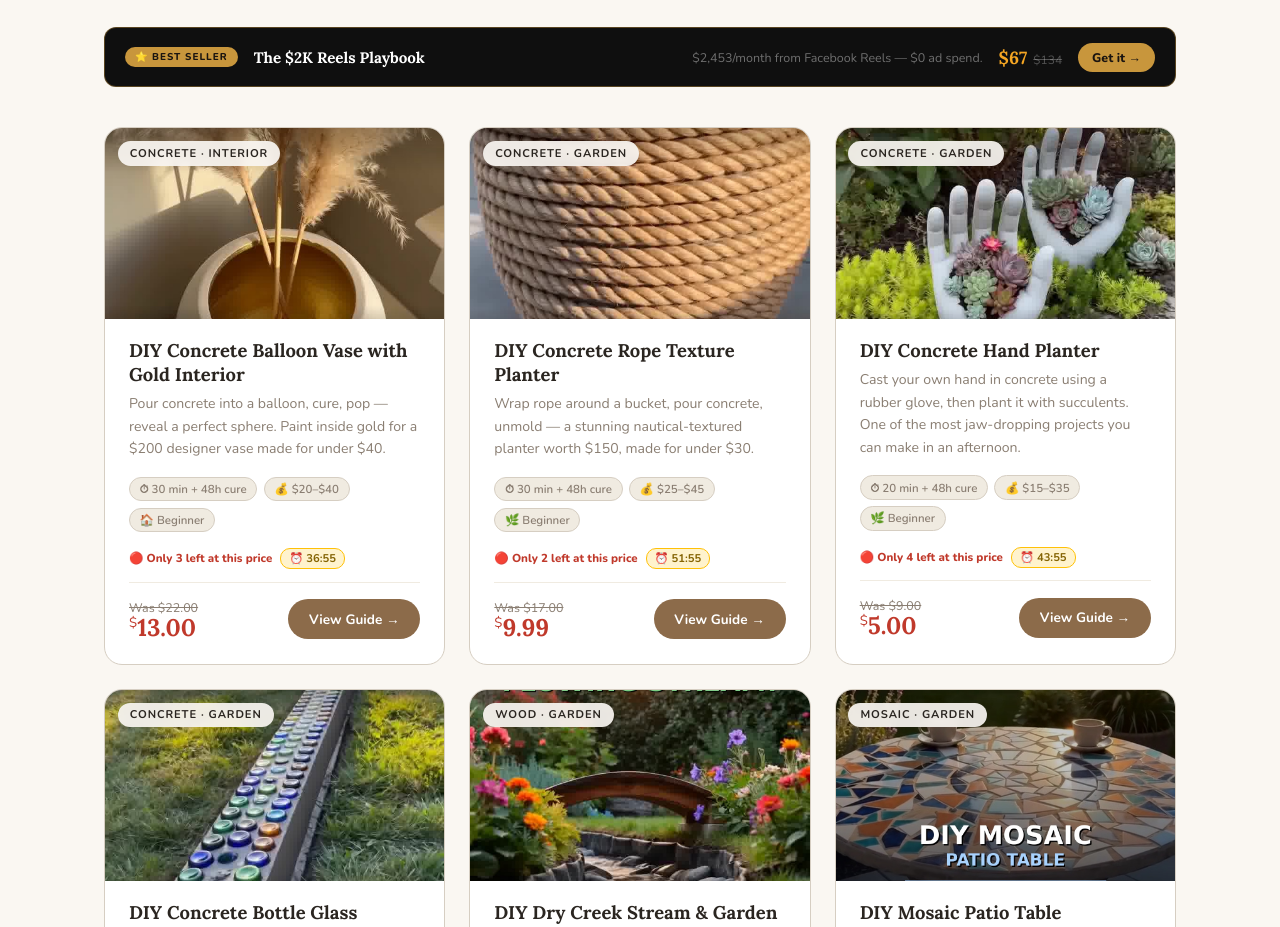
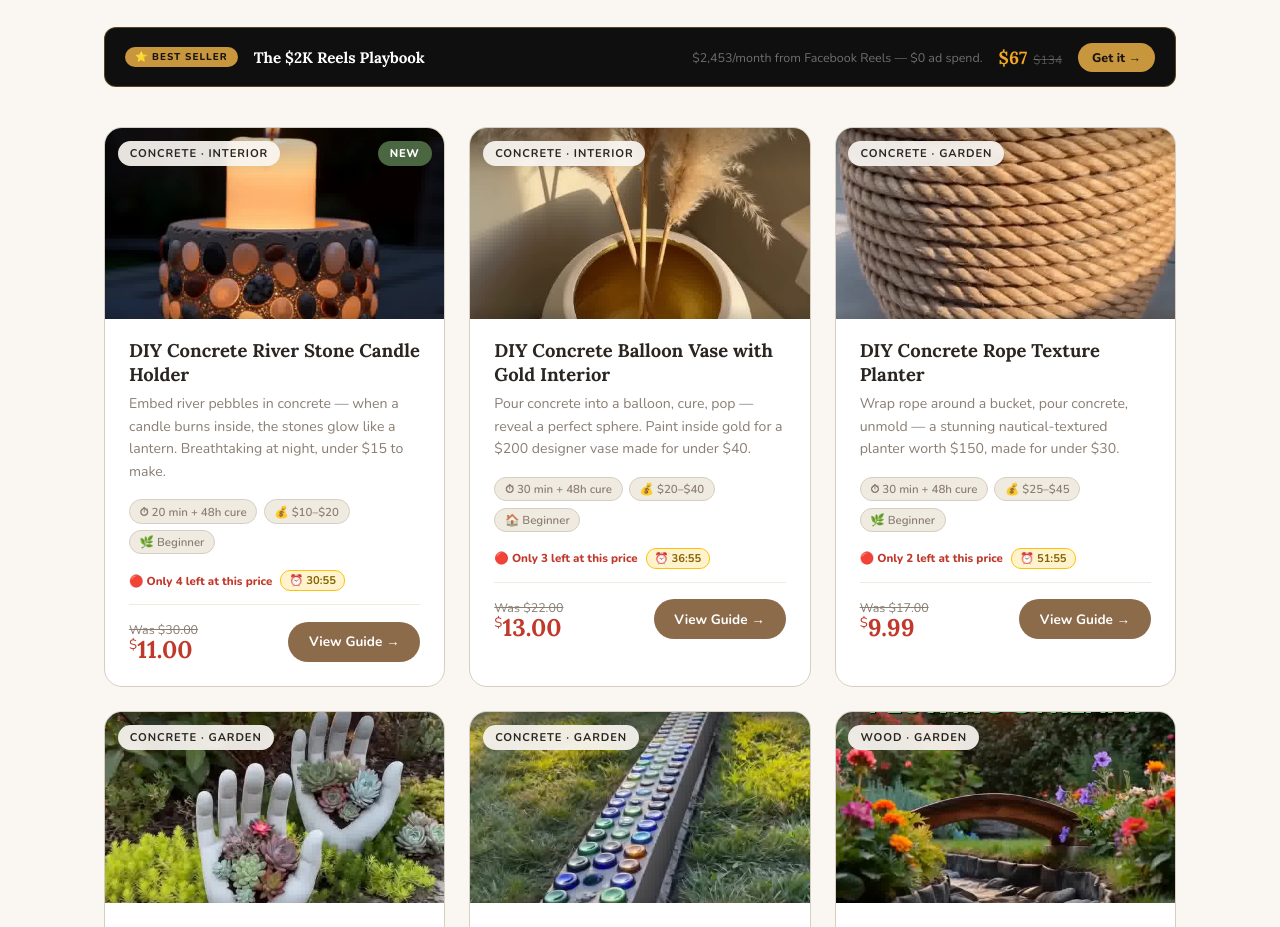
Before and after one commit to diycrafts/2made-by-hand, a website: page shop.html in a window 1280 px wide. Shown: the part 800-1727 px from the top of the page. Drawn offline with nearby package versions, Linux system fonts and the light colour scheme.

Commit message:
Add files via upload

```diff
--- a/shop.html
+++ b/shop.html
@@ -148,6 +148,35 @@ footer a{color:rgba(250,247,242,0.45);text-decoration:none;}
   <div class="grid" id="grid">
 
     <!-- 1. Balloon Vase — NEW -->
+    <!-- ===== NOU — PRIMUL in grila ===== -->
+    <a href="guide-stone-candle.html" class="card" data-cat="concrete interior">
+      <div class="thumb">
+        <img src="thumbnail_stone-candle.jpg" alt="DIY Concrete River Stone Candle Holder"/>
+        <div class="cat-tag">Concrete &middot; Interior</div>
+        <div class="new-tag">NEW</div>
+      </div>
+      <div class="card-body">
+        <div class="card-title">DIY Concrete River Stone Candle Holder</div>
+        <div class="card-desc">Embed river pebbles in concrete &mdash; when a candle burns inside, the stones glow like a lantern. Breathtaking at night, under $15 to make.</div>
+        <div class="card-tags">
+          <span class="ctag">&#9201; 20 min + 48h cure</span>
+          <span class="ctag">&#128176; $10&ndash;$20</span>
+          <span class="ctag">&#127807; Beginner</span>
+        </div>
+        <div class="urgency-row">
+          <span class="stock-alert">&#128308; Only 4 left at this price</span>
+          <span class="timer-badge" data-mins="31">&#9200; 31:00</span>
+        </div>
+        <div class="card-footer">
+          <div class="price-wrap">
+            <span class="price-old">Was $30.00</span>
+            <div class="price"><sup>$</sup>11.00</div>
+          </div>
+          <span class="view-btn">View Guide &#8594;</span>
+        </div>
+      </div>
+    </a>
+
     <a href="guide-balloon-vase.html" class="card" data-cat="concrete interior">
       <div class="thumb">
         <img src="thumbnail_balloon-vase.jpg" alt="DIY Concrete Balloon Vase with Gold Interior"/>
```
